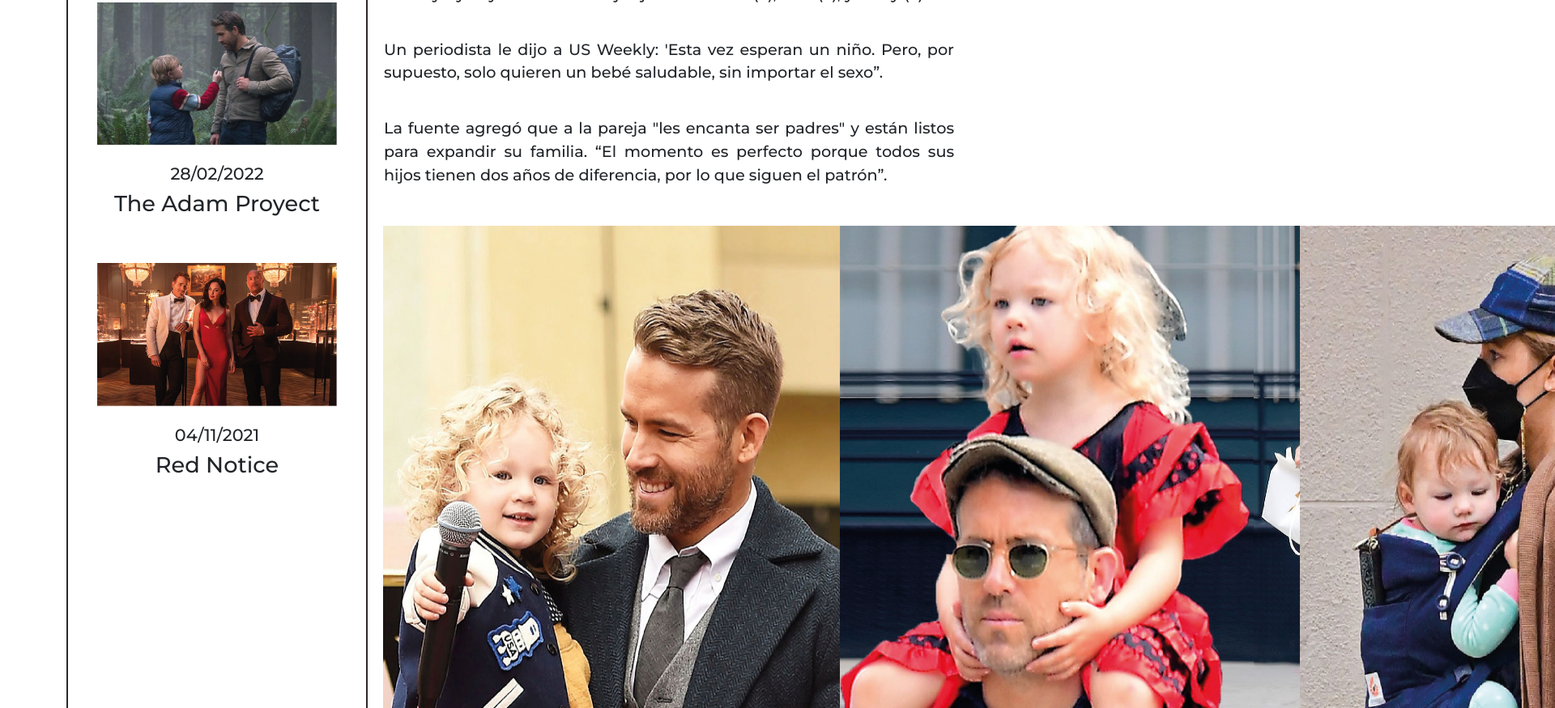
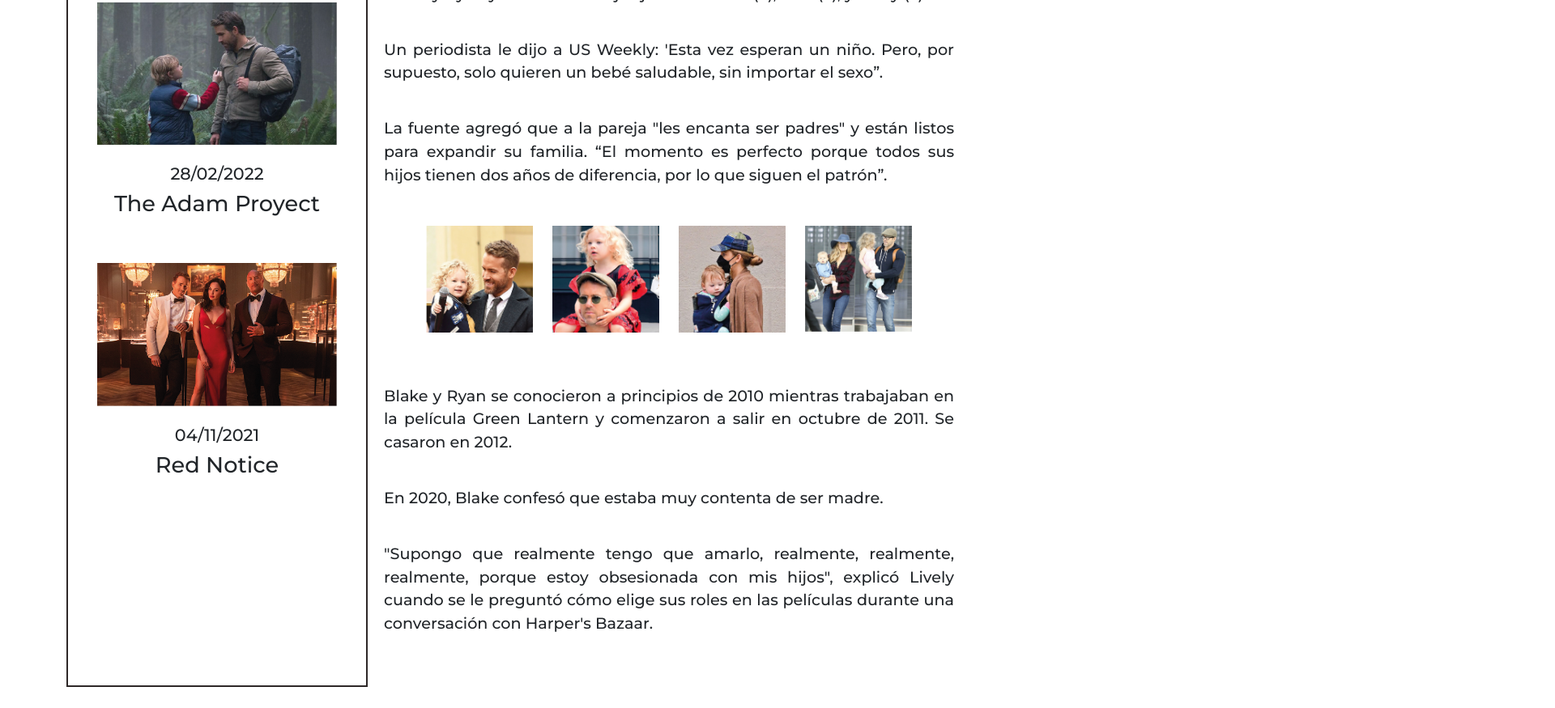
Before and after one commit to pilivolmaro/ProyectoIntegradorPD2, a plain HTML site: page index.html in a window 1280 px wide. Shown: the part 1389-2264 px from the top of the page at 81% size, 1920 px wide, since content can reach past the window. Drawn offline with nearby package versions, Linux system fonts and the light colour scheme.

Commit message:
arreglo de distribución

```diff
--- a/css/estilos.css
+++ b/css/estilos.css
@@ -154,9 +154,8 @@ hr{
     font-size: 1.2em;
 }
 
-.cajasflex img{
+.main_info .cajasflex div img{
     max-width: 100%;
-    border: none;
 }
 
 /* form */
--- a/index.html
+++ b/index.html
@@ -123,12 +123,21 @@
                     patrón”.
                 </p>
 
-                <div class="cajasflex d-flex justify-content-between my-5 mx-1">
-                    <img src="img/jamesreynolds.jpg" alt="">
-                    <img src="img/inezreynolds.jpg" alt="">
-                    <img src="img/bettyreynolds.jpg" alt="">
-                    <img src="img/flia2.png" alt="">
+                <div class="cajasflex row my-5 mx-5">
+                    <div class="col-xl-3 col-md-3 col-sm-6 pb-3 m-auto">
+                        <img src="img/jamesreynolds.jpg" alt="">
+                    </div>
+                    <div class="col-xl-3 col-md-3 col-sm-6 pb-3 m-auto">
+                        <img src="img/inezreynolds.jpg" alt="">
+                    </div>
+                    <div class="col-xl-3 col-md-3 col-sm-6 pb-3 m-auto">
+                        <img src="img/bettyreynolds.jpg" alt="">
+                    </div>
+                    <div class="col-xl-3 col-md-3 col-sm-6 pb-3 m-auto">
+                        <img src="img/flia2.png" alt="">
+                    </div>
                 </div>
+
 
                 <p class="px-2">
                     Blake y Ryan se conocieron a principios de 2010 mientras trabajaban en la película Green Lantern y
```
